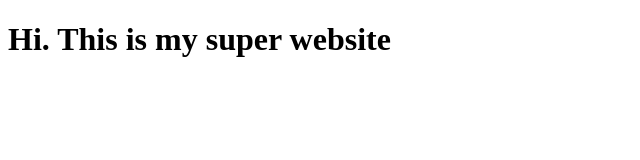
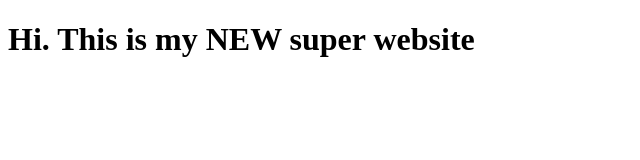
Before and after one commit to SilviaCabello/my-super-website, a plain HTML site: page index.html in a window 1280 px wide. Shown: the whole page, without its empty margins (0-640 px from the left). Drawn offline with Linux system fonts and the light colour scheme.

Commit message:
change tittle and h1

```diff
--- a/index.html
+++ b/index.html
@@ -2,10 +2,10 @@
 <html>
   <head>
     <meta charset="UTF-8">
-    <title>My Super Website</title>
+    <title>My NEW Super Website</title>
   </head>
   <body>
-    <h1>Hi. This is my super website</h1>
+    <h1>Hi. This is my NEW super website</h1>
 
   </body>
 </html>
```
